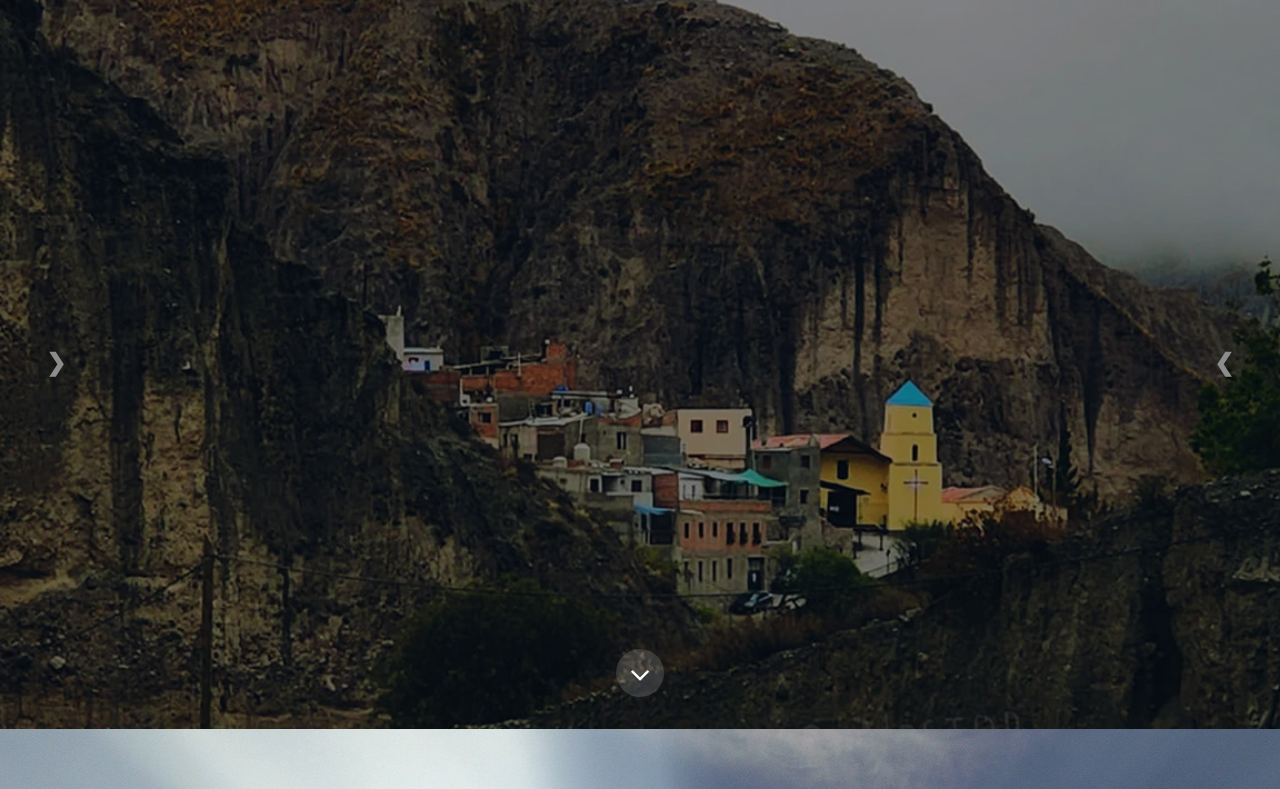
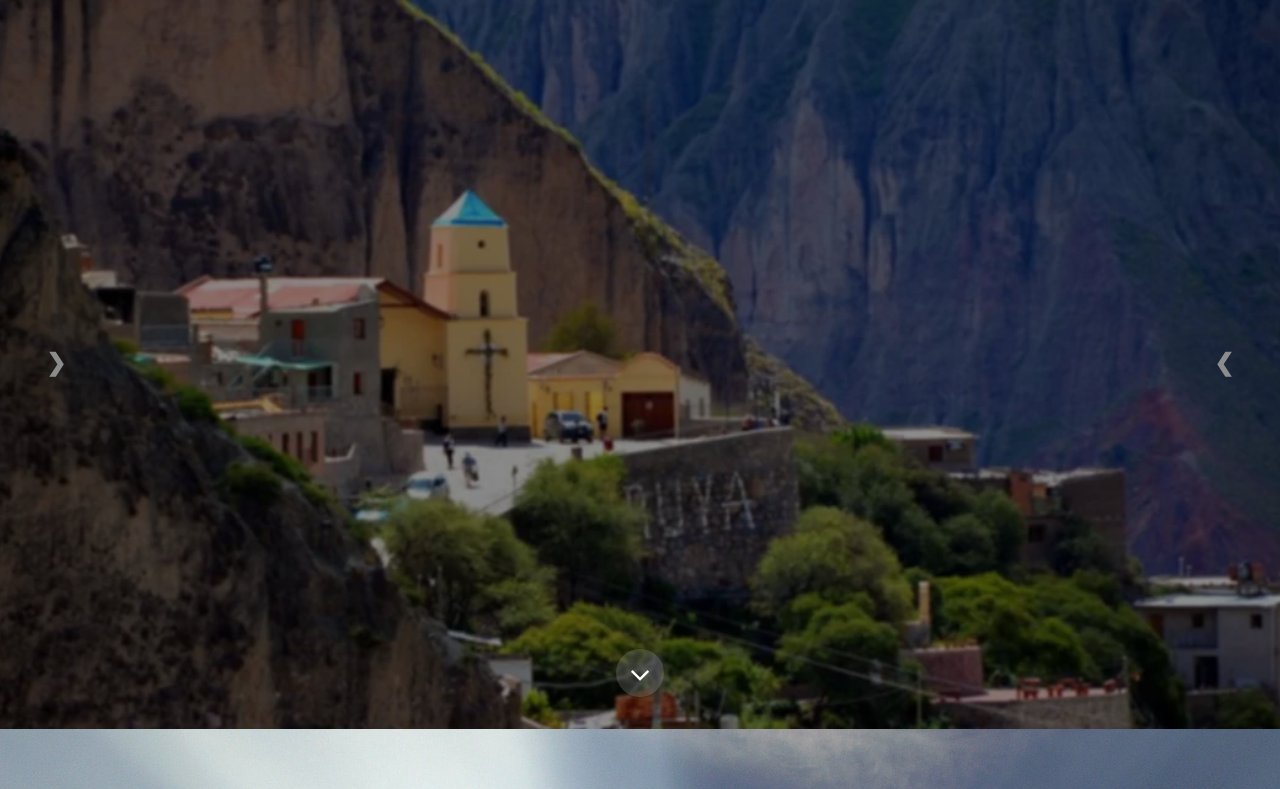
Before and after one commit to 22killercode/Iruya, a plain HTML site: page docs/index.html in a window 1280 px wide. Shown: the part 71-860 px from the top of the page. Drawn offline with nearby package versions, Linux system fonts and the light colour scheme.

Commit message:
ultimo en la fecha 29/1

```diff
--- a/docs/index.html
+++ b/docs/index.html
@@ -127,7 +127,7 @@
 			</style>
 
 
-		<section id="banner" class="bg-img" data-bg="iruyaiglesialinda.jpg" style="z-index: 9;">
+		<section id="banner" class="bg-img" data-bg="iglesia.webp" style="z-index: 9;">
 			<div id="carousel">
 				<!-- Agrega elementos individuales del carrusel (fotos o videos) aquí -->
 				<div class="carousel-item">
```
